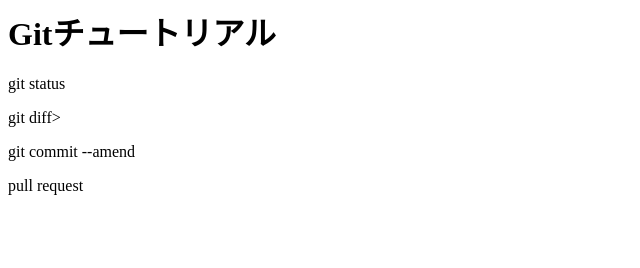
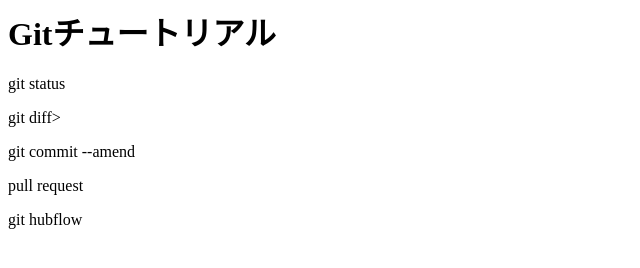
Before and after one commit to JunpeiMizuguchi/git_tutorial, a plain HTML site: page index.html in a window 1280 px wide. Shown: the full height of the page, 0-640 px from the left. Drawn offline with Linux system fonts and the light colour scheme.

Commit message:
GitHub Flowを追記

```diff
--- a/index.html
+++ b/index.html
@@ -3,3 +3,4 @@
 <p>git diff></p>
 <p>git commit --amend</p>
 <p>pull request</p>
+<p>git hubflow</>
```
